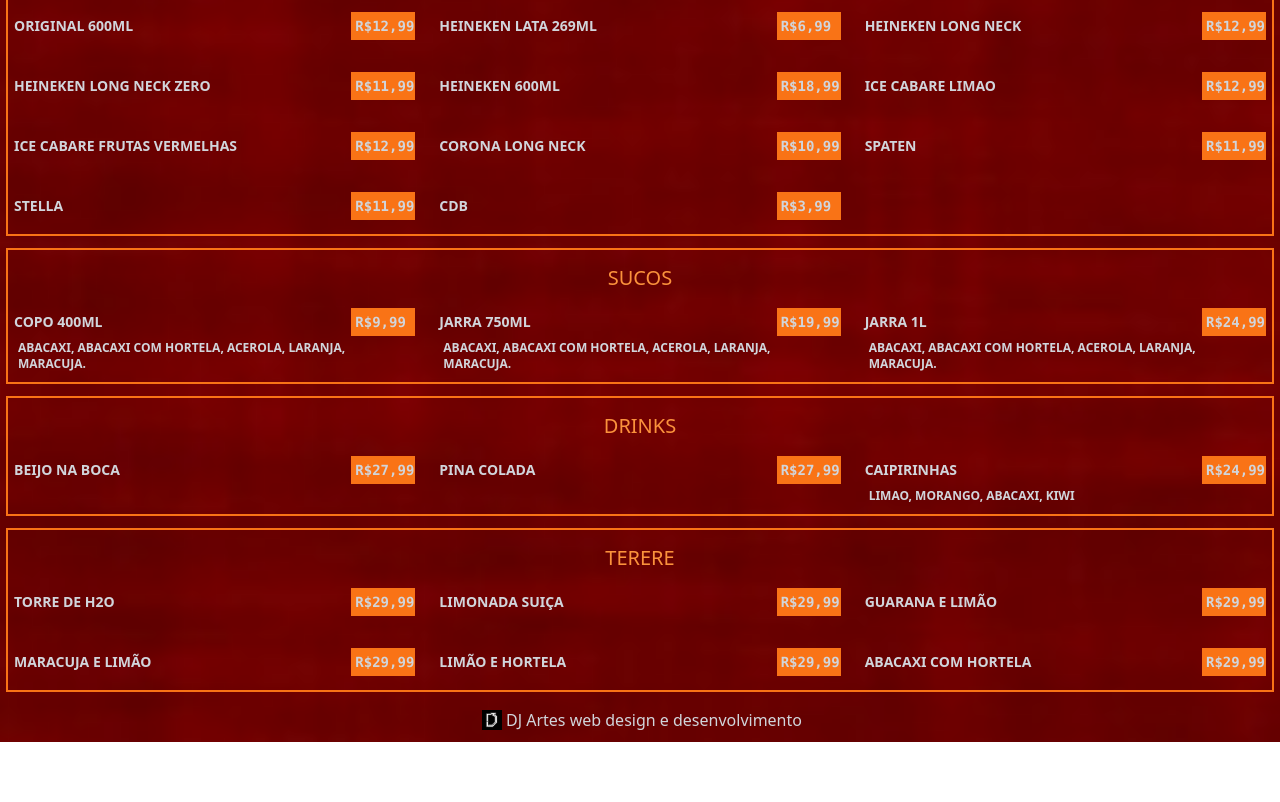
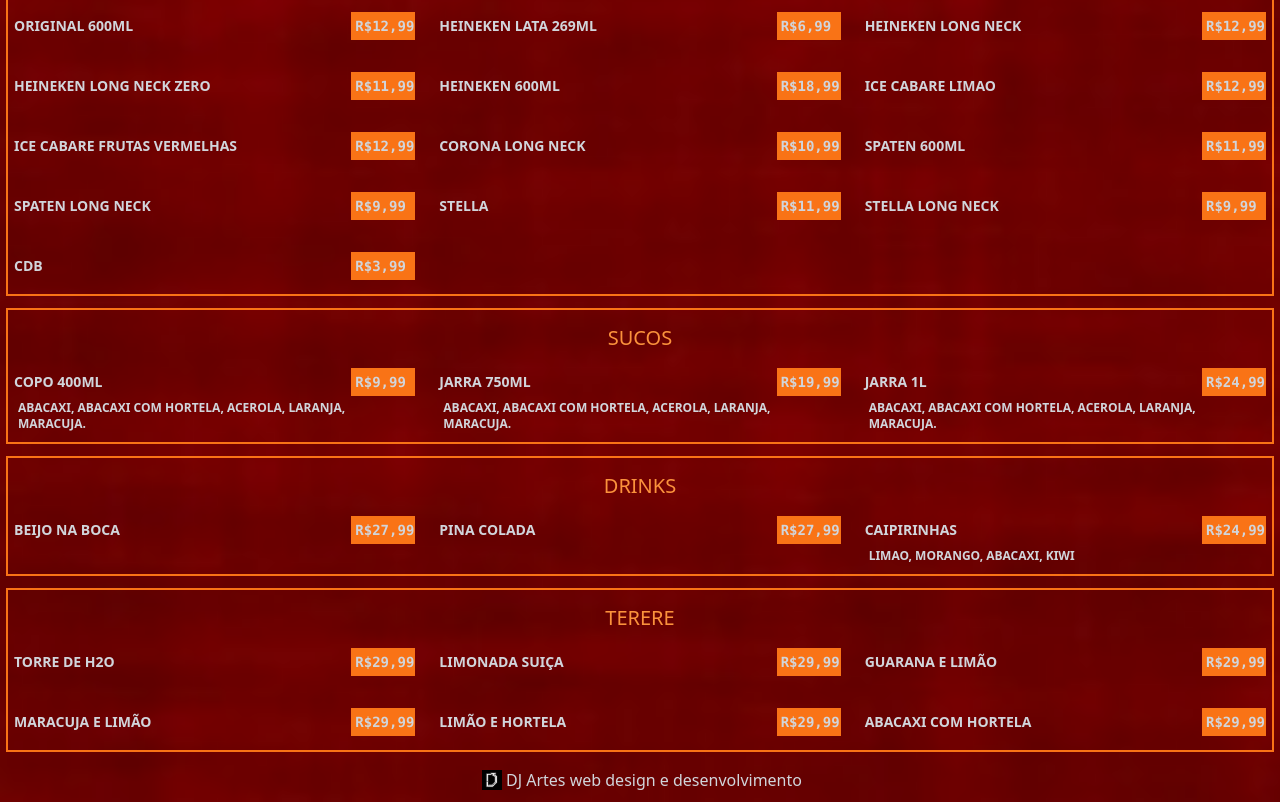
Before and after one commit to joaovitornara10/cardapio, a Next.js app: page / in a window 1280 px wide. Shown: the part 2960-3762 px from the top of the page. Before the commit the page ends 3702 px from the top, so only its background shows below. Built offline with nearby package versions, Linux system fonts and the light colour scheme.

Commit message:
Update db.js

```diff
--- a/src/db.js
+++ b/src/db.js
@@ -571,8 +571,15 @@
             },
             {
                 id: "364",
-                name: "SPATEN ",
+                name: "SPATEN 600ML",
                 price: "11,99",
+                category: "bebidas"
+
+            },
+            {
+                id: "364",
+                name: "SPATEN LONG NECK ",
+                price: "9,99",
                 category: "bebidas"
 
             },
@@ -583,12 +590,18 @@
                 category: "bebidas"
 
             },
-            {
+
+             {
+                id: "365",
+                name: "STELLA LONG NECK ",
+                price: "9,99",
+                category: "bebidas"
+            },
+              {
                 id: "366",
                 name: "CDB ",
                 price: "3,99",
                 category: "bebidas"
-
             },
         ]
     },
```
